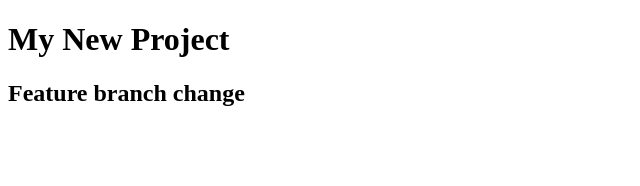
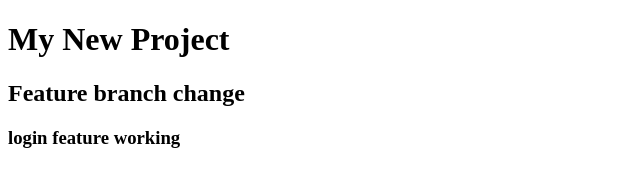
Before and after one commit to ankitpareek75/project6, a plain HTML site: page index.html in a window 1280 px wide. Shown: the whole page, without its empty margins (0-640 px from the left). Drawn offline with Linux system fonts and the light colour scheme.

Commit message:
login feature added

```diff
--- a/index.html
+++ b/index.html
@@ -6,5 +6,6 @@
 <body>
   <h1>My New Project </h1>
   <h2>Feature branch change</h2>
+  <h3>login feature working</h3>
 </body>
 </html>
```
